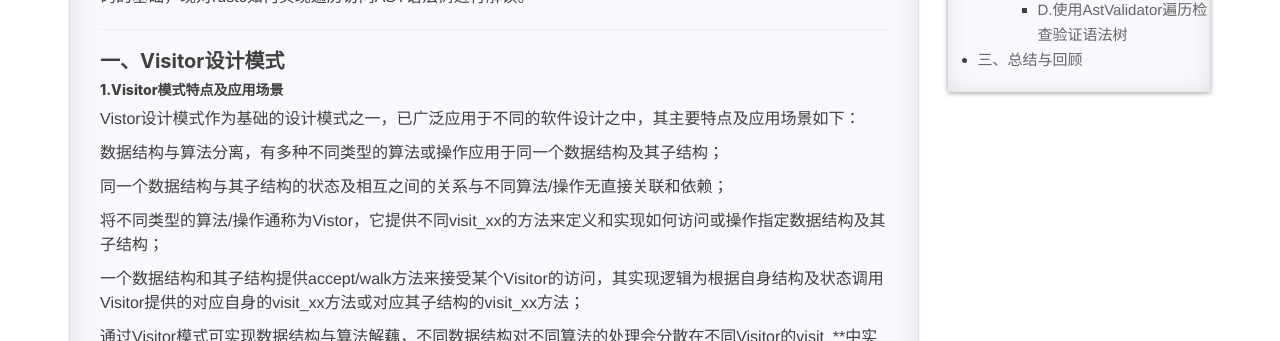
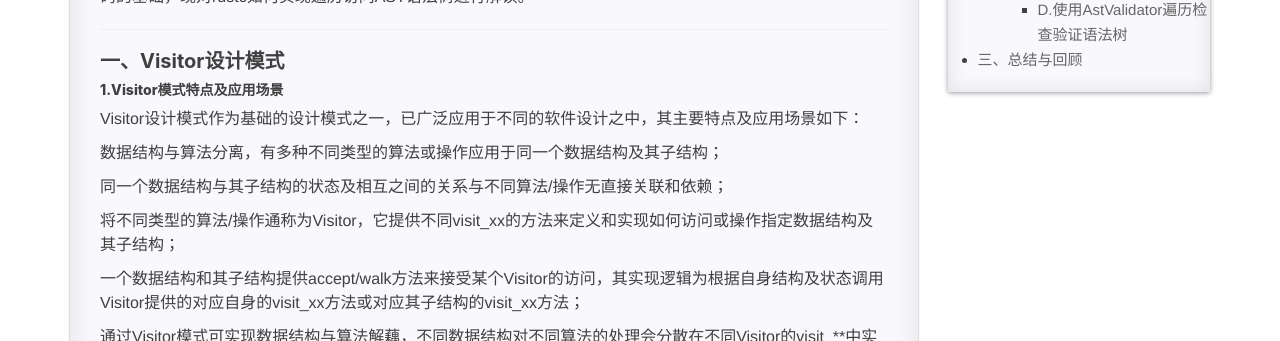
Before and after one commit to Grainspring/grainspring.github.io, a Jekyll site: the page built from _posts/2021-05-18-lrfrc-rustc-vist-ast.md, in a window 1280 px wide and 900 px high, scrolled down 391 px. Shown: the part 150-491 px from the top of the window. Built offline with Jekyll 4.4.1, drawn with Linux system fonts in a browser that asks for light colours; nearby versions of some CDN libraries; comment, search, counter and statistics services are not loaded; a style sheet for code colours, icons or effects is not loaded; some of the changed text lies outside the part shown.

Commit message:
update lrfrc vist ast

````diff
--- a/_posts/2021-05-18-lrfrc-rustc-vist-ast.md
+++ b/_posts/2021-05-18-lrfrc-rustc-vist-ast.md
@@ -3,7 +3,7 @@
 title:  "LRFRC系列:rustc如何实现遍历访问语法树"
 date:   2021-05-18 08:06:06
 categories: Rust LRFRC AST
-excerpt: 学习Rust,分词,rustc,AST,语法树
+excerpt: 学习Rust,分词,rustc,AST,语法树,Visitor模式
 ---
 
 * content
@@ -21,13 +21,13 @@
 ---
 #### 一、Visitor设计模式
 ##### 1.Visitor模式特点及应用场景
-Vistor设计模式作为基础的设计模式之一，已广泛应用于不同的软件设计之中，其主要特点及应用场景如下：
+Visitor设计模式作为基础的设计模式之一，已广泛应用于不同的软件设计之中，其主要特点及应用场景如下：
 
 数据结构与算法分离，有多种不同类型的算法或操作应用于同一个数据结构及其子结构；
 
 同一个数据结构与其子结构的状态及相互之间的关系与不同算法/操作无直接关联和依赖；
 
-将不同类型的算法/操作通称为Vistor，它提供不同visit_xx的方法来定义和实现如何访问或操作指定数据结构及其子结构；
+将不同类型的算法/操作通称为Visitor，它提供不同visit_xx的方法来定义和实现如何访问或操作指定数据结构及其子结构；
 
 一个数据结构和其子结构提供accept/walk方法来接受某个Visitor的访问，其实现逻辑为根据自身结构及状态调用Visitor提供的对应自身的visit_xx方法或对应其子结构的visit_xx方法；
 
@@ -63,7 +63,7 @@
 
 Visitor提供对应缺省实现，Visitor trait的实现者可以重载改写对应实现；
 
-trait Vistor定义如下：
+trait Visitor定义如下：
 
 ```
 // src/librustc_ast/visit.rs
````
